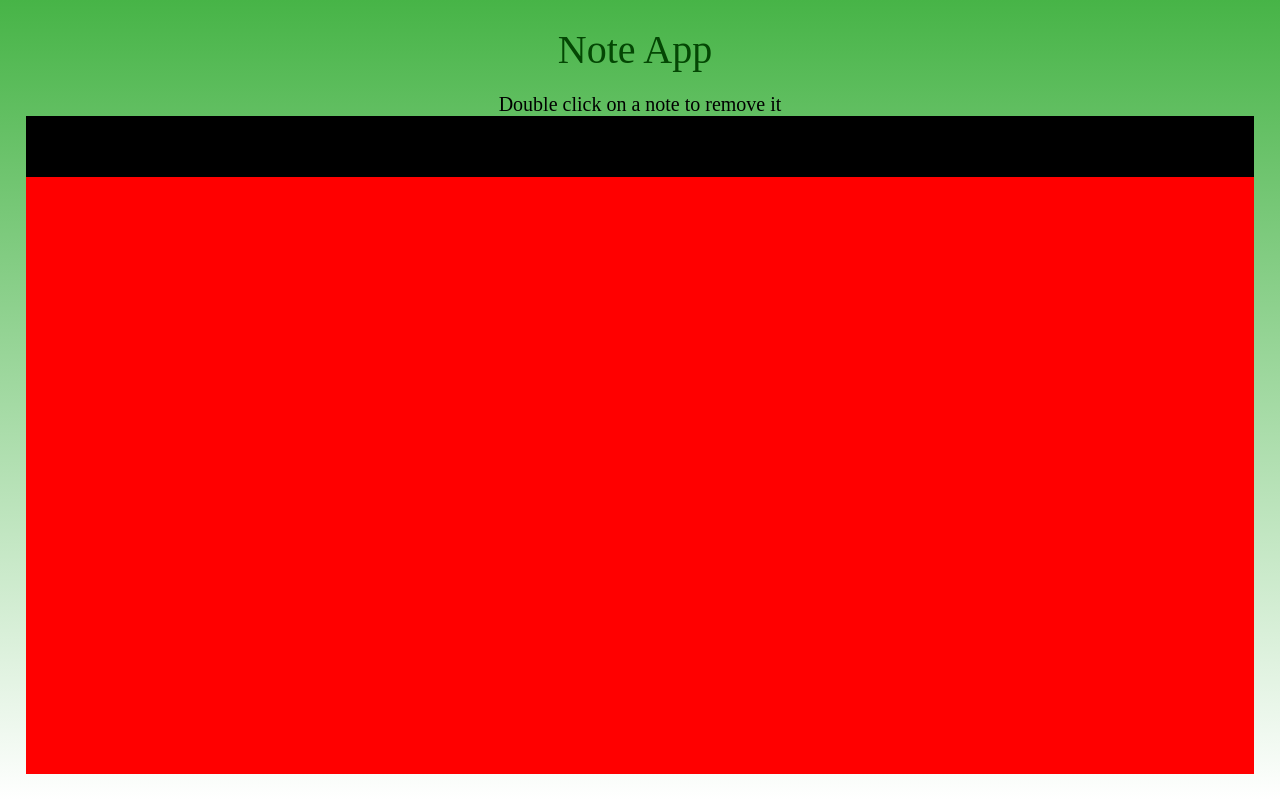
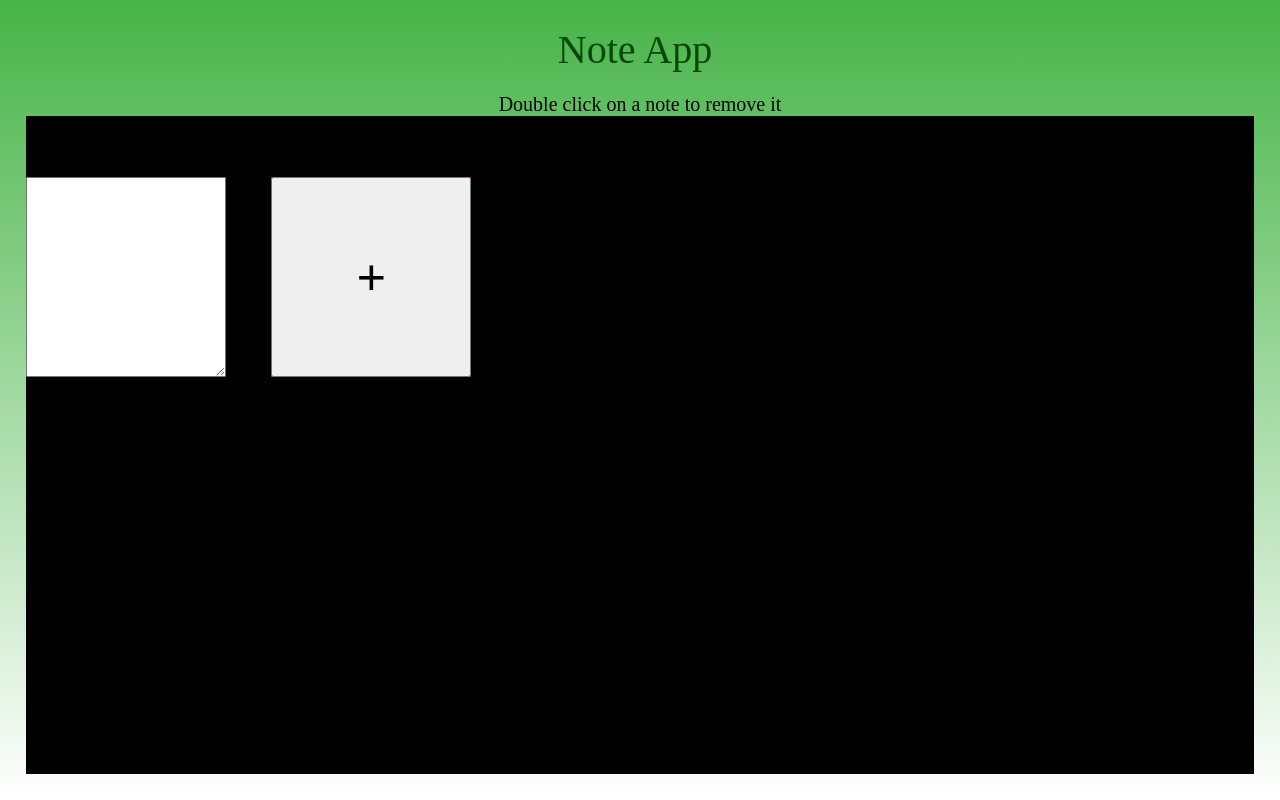
Before and after one commit to pumpumx/Web-Dev, a PHP site: page / in a window 1280 px wide. Run offline with PHP 8.4, Linux system fonts and the light colour scheme.

Commit message:
Note concept

```diff
--- a/Projects/Note_Taking_App/index.html
+++ b/Projects/Note_Taking_App/index.html
@@ -24,8 +24,13 @@
                     </div>
                     <div class="mainGrid">
                         <div class="item">
+                            <textarea class="write box" id="dup"></textarea>
                         </div>
-                    </div>
+                        <div class="item">
+                            <button class="add box" id="copy">+</button>
+                        </div>
+
+
                 </div>
             </main>
         <script src="script.js" async defer></script>
--- a/Projects/Note_Taking_App/script.js
+++ b/Projects/Note_Taking_App/script.js
@@ -0,0 +1,14 @@
+var add = document.getElementById("copy");
+var box = document.getElementById("dup");
+var main2 = document.getElementById("mainGrid");
+box.addEventListener("click" , main);
+
+function main(){
+    let mem = document.createElement("div");
+    main2.appendChild("mem");
+    mem.classList.add("item");
+    mem.style.width = "400px";
+    mem.style.width = "400px";
+
+
+}
--- a/Projects/Note_Taking_App/styles.css
+++ b/Projects/Note_Taking_App/styles.css
@@ -40,9 +40,23 @@ main{
     height: 100%;
     padding-top: 5%;
     background-color: #000;
-    grid-template-columns: 2;
-    grid-template-rows: 1;
+    grid-template-columns: repeat(5,1fr);
+    /* grid-template-rows: repeat(5,1fr); */
+    row-gap: 20% ;
+    grid-auto-flow: row;
+    row-gap: 5%;
+    /* column-gap: 20px; */
 }
 .item{
     background-color: red;
+    width:200px;
+    height: 200px;
 }
+.box{
+    width: 200px;
+    height: 200px;
+    font-size: 20px;
+}
+.add{
+    font-size: 50px;
+}
```
